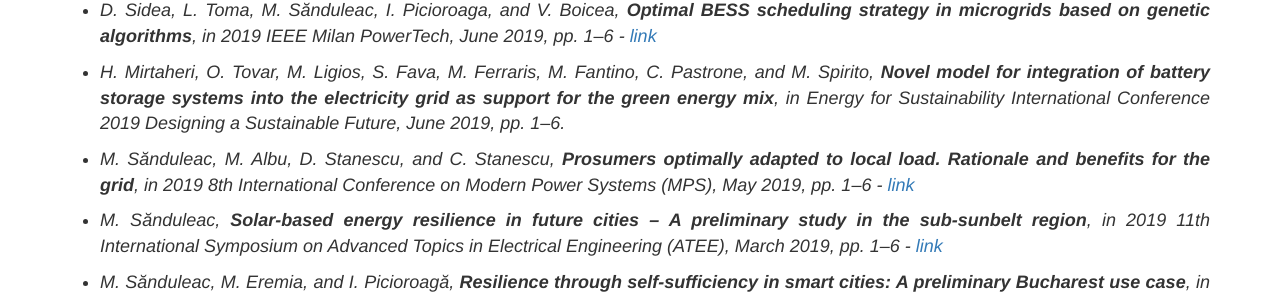
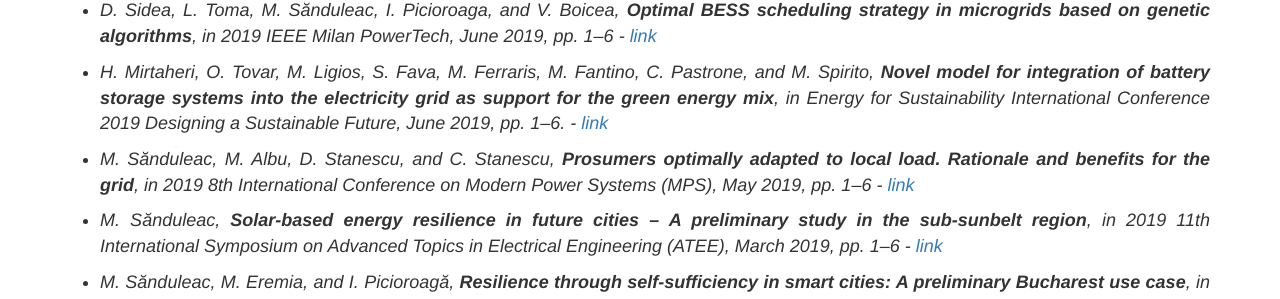
Before and after one commit to storage4grid/storage4grid.github.io, a Jekyll site: the page built from pages/publications.md, in a window 1280 px wide and 900 px high, scrolled down 968 px. Shown: the part 172-471 px from the top of the window. Built offline with Jekyll 4.4.1, drawn with Linux system fonts in a browser that asks for light colours; comment, search, counter and statistics services are not loaded.

```diff
--- a/pages/publications.md
+++ b/pages/publications.md
@@ -34,7 +34,7 @@
 
 - *D. Sidea, L. Toma, M. Sănduleac, I. Picioroaga, and V. Boicea, **Optimal BESS scheduling strategy in microgrids based on genetic algorithms**, in 2019 IEEE Milan PowerTech, June 2019, pp. 1–6 - [link](https://ieeexplore.ieee.org/document/8810633)*
 
-- *H. Mirtaheri, O. Tovar, M. Ligios, S. Fava, M. Ferraris, M. Fantino, C. Pastrone, and M. Spirito, **Novel model for integration of battery storage systems into the electricity grid as support for the green energy mix**, in Energy for Sustainability International Conference 2019 Designing a Sustainable Future, June 2019, pp. 1–6.*
+- *H. Mirtaheri, O. Tovar, M. Ligios, S. Fava, M. Ferraris, M. Fantino, C. Pastrone, and M. Spirito, **Novel model for integration of battery storage systems into the electricity grid as support for the green energy mix**, in Energy for Sustainability International Conference 2019 Designing a Sustainable Future, June 2019, pp. 1–6. - [link](https://www.efs2019.uc.pt/projectos/efs2019/index.php?module=sec&id=739&f=1)*
 
 - *M. Sănduleac, M. Albu, D. Stanescu, and C. Stanescu, **Prosumers optimally adapted to local load. Rationale and benefits for the grid**, in 2019 8th International Conference on Modern Power Systems (MPS), May 2019, pp. 1–6 - [link](https://ieeexplore.ieee.org/document/8759678)*
 
```
